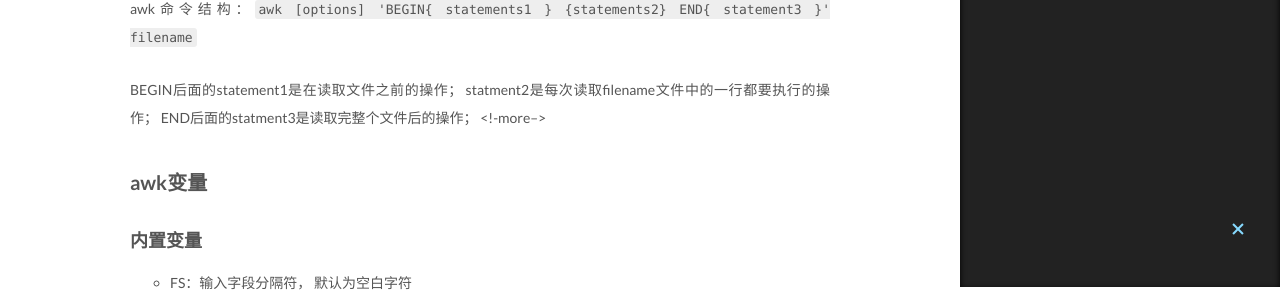
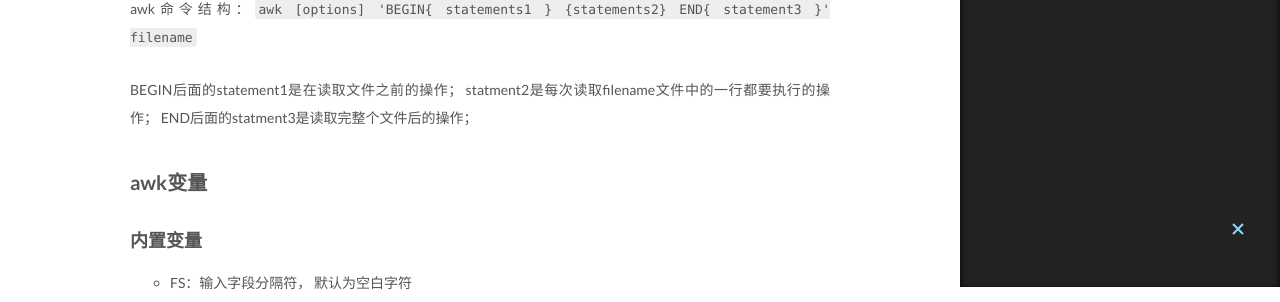
Before and after one commit to Ngwind/Ngwind.github.io, a Jekyll site: the page built from _posts/2019-06-18-awk命令.md, in a window 1280 px wide. Shown: the part 613-915 px from the top of the page. Built offline with Jekyll 4.4.1, drawn with Linux system fonts in a browser that asks for light colours.

Commit message:
use <!--more-->

```diff
--- a/_config.yml
+++ b/_config.yml
@@ -35,7 +35,7 @@ paginate: 10
 exclude: [".rvmrc", ".rbenv-version", "README.md", "Rakefile", "changelog.md", "Gemfile", "Gemfile.lock", "README_en.md", "vendor"]
 
 # Separator
-#excerpt_separator: <!-- more -->
+excerpt_separator: <!-- more -->
 
 # Code Highlighter
 ## 'pygments' is unsupported on GitHub Pages now.
--- a/_posts/2019-06-18-awk命令.md
+++ b/_posts/2019-06-18-awk命令.md
@@ -17,7 +17,7 @@ awk命令结构：`awk [options] 'BEGIN{ statements1 } {statements2} END{ statem
 BEGIN后面的statement1是在读取文件之前的操作；
 statment2是每次读取filename文件中的一行都要执行的操作；
 END后面的statment3是读取完整个文件后的操作；
-<!-more-->
+<!--more-->
 
 ## awk变量
 
```
